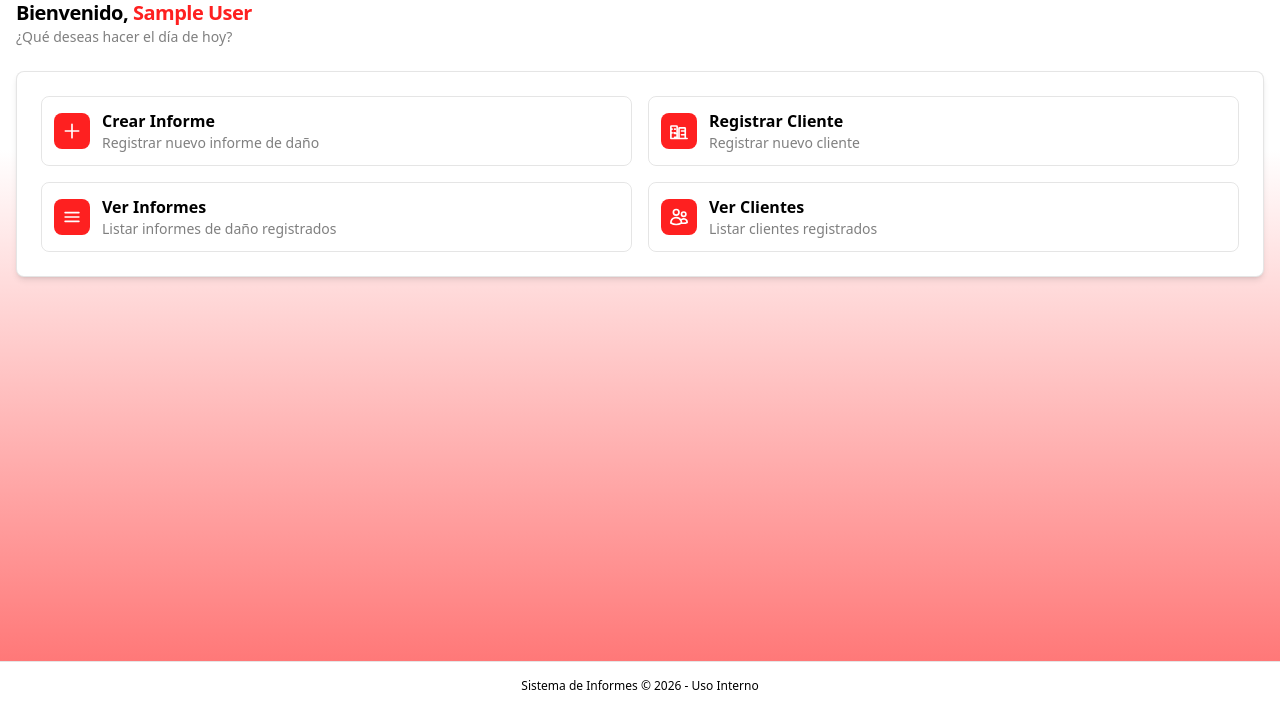
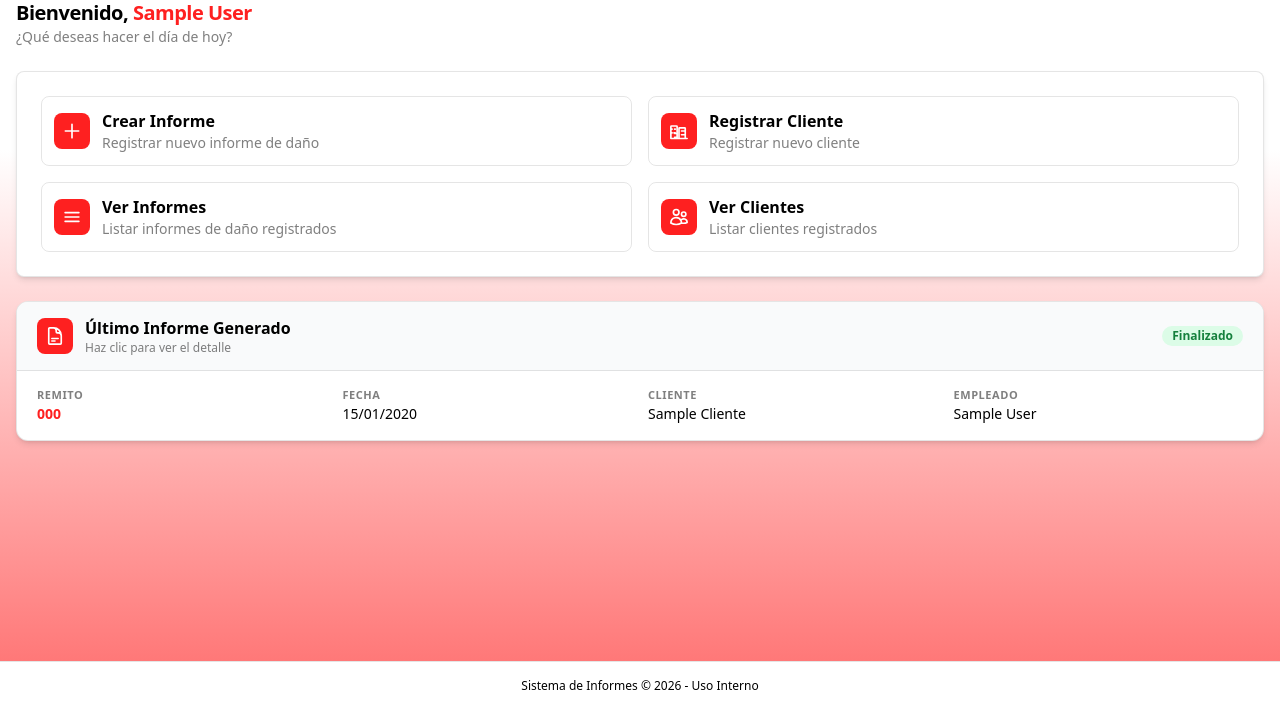
Before and after one commit to Uzi-desing/informes_appweb, a Django app: page /home/ in a window 1280 px wide. Shown: the part 90-800 px from the top of the page. Run offline with Django 5.2, Linux system fonts and the light colour scheme; a user stored in the database is signed in; tables that the repository leaves empty hold one stand-in row (values such as "Sample post"); some libraries are stand-ins or nearby versions.

Commit message:
feat(informes): crear el template para la vista detalle_informe - Crear el js para mostrar la imagen en una ventana - Hacer click en una de las filas de la lista de informes para acceder a su detalle - Agregar una seccion en el home para mostrar el ultimo informe

```diff
--- a/src/apps/informes/templates/_tabla_informes.html
+++ b/src/apps/informes/templates/_tabla_informes.html
@@ -20,7 +20,8 @@
         </thead>
         <tbody class="divide-y divide-black/10 dark:divide-gray-700">
             {% for informe in page_obj %}
-            <tr class="hover:bg-gray-50 dark:hover:bg-gray-700/50 transition-colors">
+            <tr class="hover:bg-gray-50 dark:hover:bg-gray-700/50 transition-colors cursor-pointer"
+                data-url="{% url 'detalle_informe' informe.uuid_identificador %}">
                 <td class="px-4 py-3 text-sm font-medium text-black dark:text-gray-100">{{ informe.id }}</td>
                 <td class="px-4 py-3 text-sm text-black/70 dark:text-gray-300">{{ informe.fecha|date:"d/m/Y" }}</td>
                 <td class="px-4 py-3 text-sm text-black/70 dark:text-gray-300">{{ informe.cliente.nombre }}</td>
--- a/src/apps/informes/templates/home.html
+++ b/src/apps/informes/templates/home.html
@@ -8,7 +8,7 @@
 {% endblock %}
 
 {% block content %}
-<div class="w-full max-w-7xl mx-auto mt-4 px-4">
+<div class="w-full max-w-7xl mx-auto mt-4 px-4 pb-8">
     <h1 class="text-lg sm:text-xl font-semibold tracking-tight text-black dark:text-gray-100">
         Bienvenido, <span class="text-brand font-bold">{{ user.get_full_name|default:user.username|title }}</span>
     </h1>
@@ -86,6 +86,54 @@
 
         </div>
     </div>
+
+    <!-- Ultimo Reporte Generado -->
+    {% if ultimo_informe %}
+    <a href="{% url 'detalle_informe' ultimo_informe.uuid_identificador %}"
+       class="mt-6 block rounded-xl border border-black/10 dark:border-gray-700 bg-white dark:bg-gray-800 shadow-md transition-all duration-500 hover:border-brand hover:shadow-lg cursor-pointer overflow-hidden">
+        <div class="flex items-center justify-between gap-3 px-4 sm:px-5 py-3.5 border-b border-black/10 dark:border-gray-700 bg-gray-50 dark:bg-gray-900/60">
+            <div class="flex items-center gap-3 min-w-0">
+                <div class="bg-brand p-2 rounded-lg shrink-0">
+                    <svg xmlns="http://www.w3.org/2000/svg" class="h-5 w-5 text-white" fill="none" viewBox="0 0 24 24" stroke="currentColor">
+                        <path stroke-linecap="round" stroke-linejoin="round" stroke-width="2" d="M19.5 14.25v-2.625a3.375 3.375 0 0 0-3.375-3.375h-1.5A1.125 1.125 0 0 1 13.5 7.125v-1.5a3.375 3.375 0 0 0-3.375-3.375H8.25m0 12.75h7.5m-7.5 3H12M10.5 2.25H5.625c-.621 0-1.125.504-1.125 1.125v17.25c0 .621.504 1.125 1.125 1.125h12.75c.621 0 1.125-.504 1.125-1.125V11.25a9 9 0 0 0-9-9Z" />
+                    </svg>
+                </div>
+                <div class="min-w-0">
+                    <h2 class="text-sm sm:text-base font-semibold text-black dark:text-gray-100 truncate">Último Informe Generado</h2>
+                    <p class="text-xs text-black/50 dark:text-gray-400 truncate">Haz clic para ver el detalle</p>
+                </div>
+            </div>
+            {% if ultimo_informe.finalizado %}
+            <span class="inline-flex items-center px-2.5 py-0.5 rounded-full text-xs font-semibold bg-green-100 text-green-700 dark:bg-green-900/50 dark:text-green-300 shrink-0">Finalizado</span>
+            {% else %}
+            <span class="inline-flex items-center px-2.5 py-0.5 rounded-full text-xs font-semibold bg-amber-100 text-amber-700 dark:bg-amber-900/50 dark:text-amber-300 shrink-0">Pendiente</span>
+            {% endif %}
+        </div>
+        <div class="grid grid-cols-2 sm:grid-cols-4 gap-4 px-4 sm:px-5 py-4">
+            <div class="min-w-0">
+                <p class="text-[11px] font-semibold uppercase tracking-wider text-black/50 dark:text-gray-400">Remito</p>
+                <p class="text-sm font-bold text-brand truncate">{{ ultimo_informe.remito_recepcion }}</p>
+            </div>
+            <div class="min-w-0">
+                <p class="text-[11px] font-semibold uppercase tracking-wider text-black/50 dark:text-gray-400">Fecha</p>
+                <p class="text-sm font-medium text-black dark:text-gray-100">{{ ultimo_informe.fecha|date:"d/m/Y" }}</p>
+            </div>
+            <div class="min-w-0">
+                <p class="text-[11px] font-semibold uppercase tracking-wider text-black/50 dark:text-gray-400">Cliente</p>
+                <p class="text-sm font-medium text-black dark:text-gray-100 truncate">{{ ultimo_informe.cliente.nombre|title }}</p>
+            </div>
+            <div class="min-w-0">
+                <p class="text-[11px] font-semibold uppercase tracking-wider text-black/50 dark:text-gray-400">Empleado</p>
+                <p class="text-sm font-medium text-black dark:text-gray-100 truncate">{{ ultimo_informe.empleado.usuario.get_full_name|default:ultimo_informe.empleado.usuario.username|title }}</p>
+            </div>
+        </div>
+    </a>
+    {% else %}
+    <div class="mt-6 rounded-xl border border-black/10 dark:border-gray-700 bg-white dark:bg-gray-800 shadow-md px-4 sm:px-5 py-4 transition-colors duration-500">
+        <h2 class="text-sm sm:text-base font-semibold text-black dark:text-gray-100">Último Informe Generado</h2>
+        <p class="mt-1 text-sm text-black/50 dark:text-gray-400">No hay reportes generados aún.</p>
+    </div>
+    {% endif %}
 </div>
 
 <script src="{% static 'js/home.js' %}"></script>
```
Also changed, not shown: src/apps/informes/templates/detalle_informe.html (added, +110 -0 lines), src/static/js/detalle_informe.js (added, +36 -0 lines).
